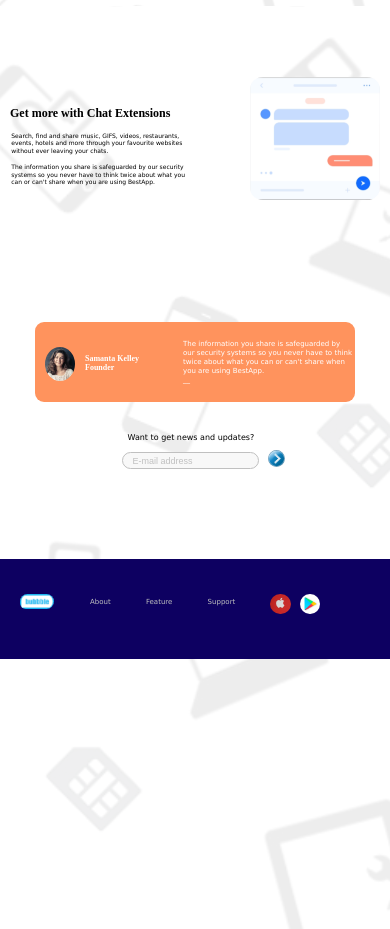
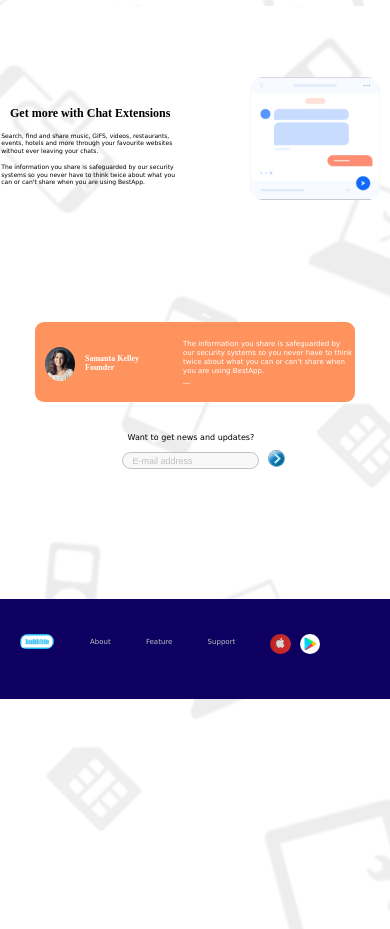
Before and after one commit to danarose01/responsive, a plain HTML site: page index.html in a window 390 px wide. Shown: the part 1260-2189 px from the top of the page. Drawn offline with Linux system fonts and the light colour scheme.

Commit message:
Update style.css

```diff
--- a/style.css
+++ b/style.css
@@ -496,7 +496,7 @@ ul a{
 	font-weight: normal;
 	font-family: verdana;
     position: relative;
-	left: -205px;
+	left: -215px;
 	line-height: 1.3;
     top: 110px;
 }
@@ -569,7 +569,7 @@ top: -250px;
 .end{
 	height: 100px;
 	width: 504px;
-    top: -360px;
+    top: -320px;
 	position: relative;
 	background: #0d0061;
 	left: 0px;
```
